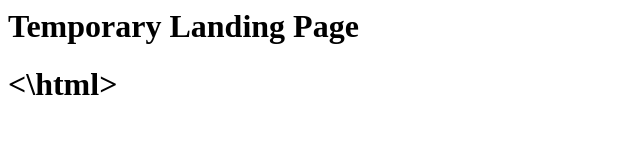
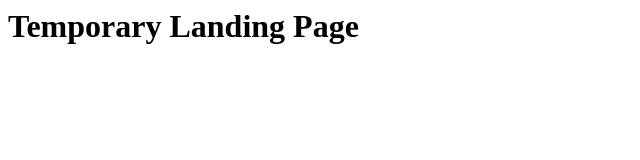
Before and after one commit to MrDne/mrdne.github.io, a plain HTML site: page index.html in a window 1280 px wide. Shown: the whole page, without its empty margins (0-640 px from the left). Drawn offline with Linux system fonts and the light colour scheme.

Commit message:
Update index.html

```diff
--- a/index.html
+++ b/index.html
@@ -1,3 +1,3 @@
 <html>
-<h1>Temporary Landing Page<h1>
-<\html>
+<h1>Temporary Landing Page</h1>
+</html>
```
